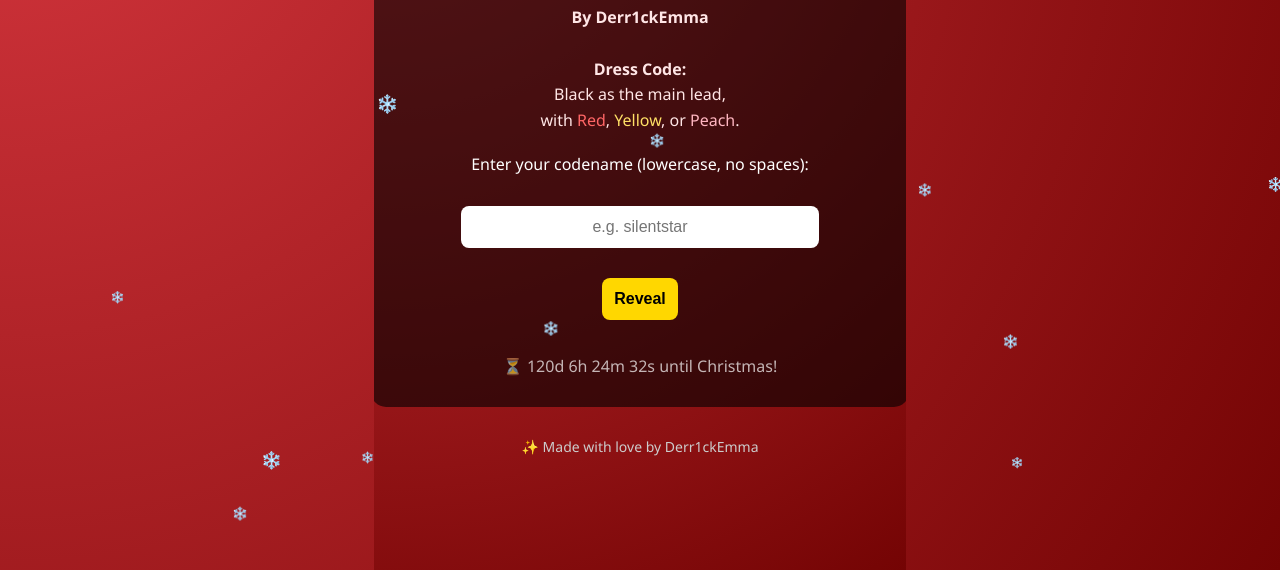
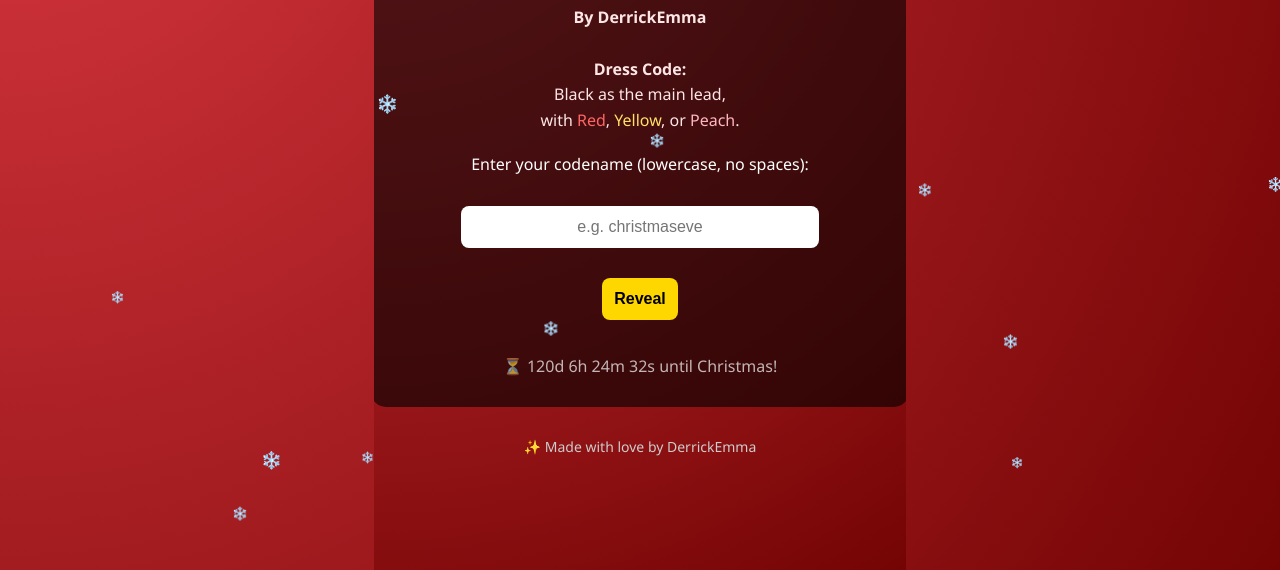
Before and after one commit to Kid-Ked-tech/Secret-Santa-V.2.5, a plain HTML site: page index.html in a window 1280 px wide. Shown: the part 230-800 px from the top of the page. Drawn offline with Linux system fonts and the light colour scheme.

Commit message:
Update index.html

```diff
--- a/index.html
+++ b/index.html
@@ -69,7 +69,7 @@
   <div class="container">
     <h1>🎄 Secret Santa 2025 🎁</h1>
     <div class="dress-code">
-      <strong>By Derr1ckEmma</strong><br><br>
+      <strong>By DerrickEmma</strong><br><br>
       <strong>Dress Code:</strong><br>
       Black as the main lead,<br>
       with <span style="color:#ff6666;">Red</span>,
@@ -78,13 +78,13 @@
     </div>
 
     <p>Enter your codename (lowercase, no spaces):</p>
-    <input type="text" id="codeInput" placeholder="e.g. silentstar">
+    <input type="text" id="codeInput" placeholder="e.g. christmaseve">
     <button onclick="revealGiftee()">Reveal</button>
     <div id="result" class="reveal-text"></div>
     <div id="countdown"></div>
   </div>
 
-  <footer>✨ Made with love by Derr1ckEmma</footer>
+  <footer>✨ Made with love by DerrickEmma</footer>
 
   <script>
     // Codename-to-giftee mapping
```
